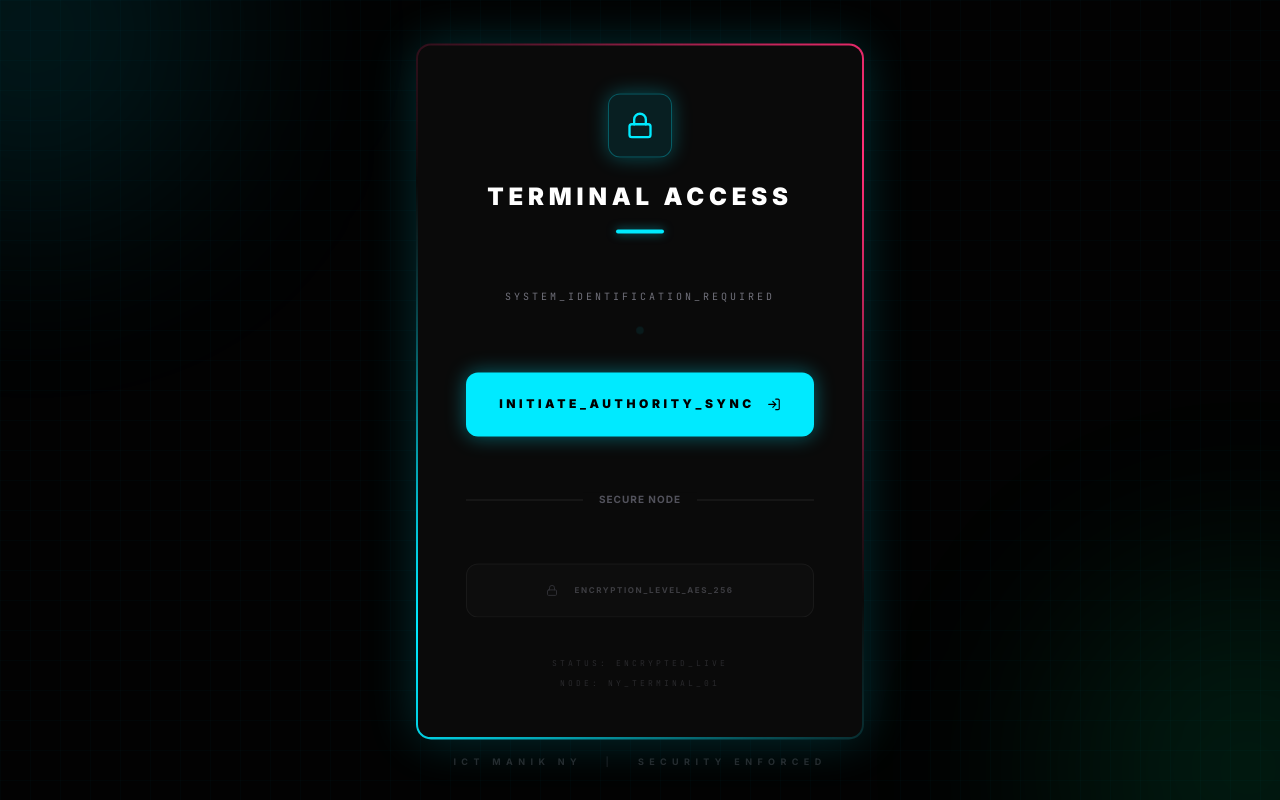
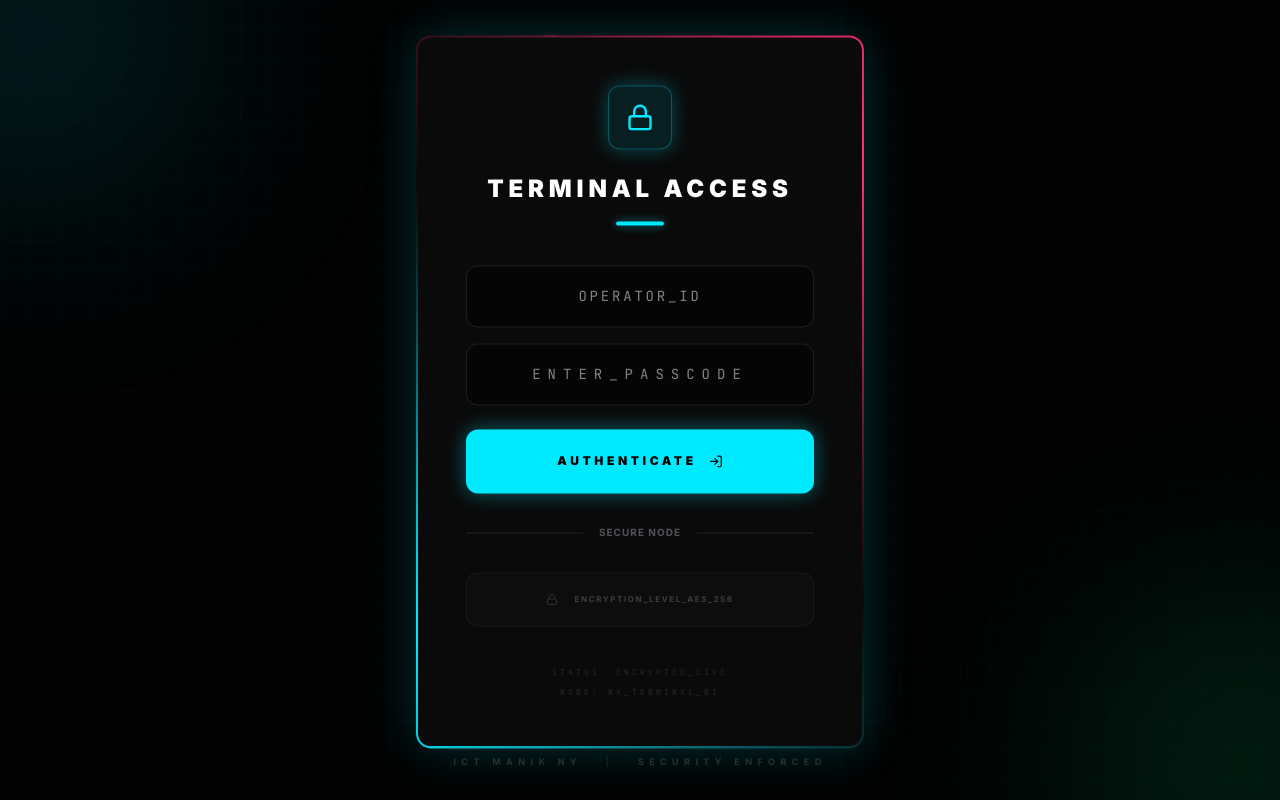
Before and after one commit to maniksheikh367j-alt/ICT-Manik-NY, a React (Vite) app: page /login in a window 1280 px wide. Built offline with nearby package versions, Linux system fonts and the light colour scheme; no server answers; the database is empty.

Commit message:
feat: Implement username/password admin login
Replaces Google OAuth with a direct username and password authentication flow for admin access. This change simplifies the login process for administrators and introduces persistence of the admin session via localStorage.

```diff
--- a/src/components/Login.tsx
+++ b/src/components/Login.tsx
@@ -5,18 +5,24 @@ import { motion } from 'motion/react';
 import { useNavigate } from 'react-router-dom';
 
 export default function Login() {
-  const { login, isAdmin, user } = useAuth();
+  const { login, isAdmin } = useAuth();
   const [loading, setLoading] = useState(false);
+  const [username, setUsername] = useState('');
+  const [password, setPassword] = useState('');
   const [error, setError] = useState('');
   const navigate = useNavigate();
 
-  const handleGoogleLogin = async () => {
+  const handleLogin = async (e: React.FormEvent) => {
+    e.preventDefault();
     setLoading(true);
     setError('');
     try {
-      await login();
+      const success = await login(username, password);
+      if (!success) {
+        setError('Invalid login details');
+      }
     } catch (error: any) {
-      setError(error.message || 'AUTHENTICATION_FAILED');
+      setError('AUTHENTICATION_FAILED');
     } finally {
       setLoading(false);
     }
@@ -58,27 +64,48 @@ export default function Login() {
               <div className="w-12 h-1 bg-brand-neon rounded-full mt-4 shadow-[0_0_10px_rgba(0,234,255,0.5)]" />
             </div>
 
-            <div className="space-y-6">
-              <div className="text-center py-4">
-                <p className="text-[10px] text-zinc-500 font-mono tracking-[0.3em] uppercase">SYSTEM_IDENTIFICATION_REQUIRED</p>
-                <div className="mt-6 flex justify-center">
-                  <div className="w-1 h-1 bg-brand-neon rounded-full animate-ping" />
+            <form onSubmit={handleLogin} className="space-y-6">
+              <div className="space-y-4">
+                <div className="group relative">
+                  <div className="absolute inset-0 bg-brand-neon/5 blur-sm opacity-0 group-focus-within:opacity-100 transition-opacity" />
+                  <input
+                    type="text"
+                    placeholder="OPERATOR_ID"
+                    value={username}
+                    onChange={(e) => setUsername(e.target.value)}
+                    className="w-full bg-[#050505] border border-white/10 rounded-xl px-6 py-5 text-sm font-mono text-white tracking-[0.2em] text-center outline-none focus:border-brand-neon/50 focus:bg-[#080808] transition-all relative z-10"
+                    disabled={loading}
+                    required
+                  />
+                </div>
+                <div className="group relative">
+                  <div className="absolute inset-0 bg-brand-neon/5 blur-sm opacity-0 group-focus-within:opacity-100 transition-opacity" />
+                  <input
+                    type="password"
+                    placeholder="ENTER_PASSCODE"
+                    value={password}
+                    onChange={(e) => setPassword(e.target.value)}
+                    className="w-full bg-[#050505] border border-white/10 rounded-xl px-6 py-5 text-sm font-mono text-white tracking-[0.5em] text-center outline-none focus:border-brand-neon/50 focus:bg-[#080808] transition-all relative z-10"
+                    disabled={loading}
+                    required
+                  />
                 </div>
               </div>
 
               <motion.button
                 whileHover={{ scale: 1.02, boxShadow: '0 0 30px rgba(0, 234, 255, 0.6)' }}
                 whileTap={{ scale: 0.98 }}
-                onClick={handleGoogleLogin}
+                type="submit"
                 disabled={loading}
                 className="w-full bg-brand-neon text-black py-6 rounded-xl font-black uppercase tracking-[0.3em] text-xs shadow-[0_0_20px_rgba(0,234,255,0.4)] transition-all disabled:opacity-50 flex items-center justify-center gap-3"
               >
                 {loading ? (
                   <div className="w-4 h-4 border-2 border-black/20 border-t-black rounded-full animate-spin" />
                 ) : (
-                  <>INITIATE_AUTHORITY_SYNC <LogIn size={14} /></>
+                  <>AUTHENTICATE <LogIn size={14} /></>
                 )}
               </motion.button>
+            </form>
 
               <div className="relative py-8">
                 <div className="absolute inset-0 flex items-center">
@@ -94,13 +121,13 @@ export default function Login() {
                 ENCRYPTION_LEVEL_AES_256
               </div>
 
-              {(error || (user && !isAdmin)) && (
+              {error !== '' && (
                 <motion.div
                   initial={{ opacity: 0, y: 10 }}
                   animate={{ opacity: 1, y: 0 }}
                   className="mt-8 p-4 bg-rose-500/10 border border-rose-500/20 text-rose-500 text-[10px] font-bold uppercase tracking-widest text-center rounded-xl"
                 >
-                  {error || 'LOG_ERROR: IDENTITY NOT AUTHORIZED'}
+                  {error}
                 </motion.div>
               )}
 
@@ -110,8 +137,7 @@ export default function Login() {
               </div>
             </div>
           </div>
-        </div>
-      </motion.div>
+        </motion.div>
 
       {/* Footer Info */}
       <div className="absolute bottom-8 left-0 w-full text-center pointer-events-none">
--- a/src/context/AuthContext.tsx
+++ b/src/context/AuthContext.tsx
@@ -4,47 +4,44 @@ import { onAuthStateChanged, User, signInAnonymously } from 'firebase/auth';
 
 interface AuthContextType {
   isAdmin: boolean;
-  user: User | null;
   loading: boolean;
-  login: () => Promise<void>;
-  logout: () => Promise<void>;
+  login: (username: string, password: string) => Promise<boolean>;
+  logout: () => void;
 }
+
+const ADMIN_USERNAME = 'manik23';
+const ADMIN_PASSWORD = 'Manik@&*35';
 
 const AuthContext = createContext<AuthContextType | undefined>(undefined);
 
 export const AuthProvider: React.FC<{ children: React.ReactNode }> = ({ children }) => {
-  const [user, setUser] = useState<User | null>(null);
+  const [isAdmin, setIsAdmin] = useState(false);
   const [loading, setLoading] = useState(true);
 
   useEffect(() => {
-    const unsubscribe = onAuthStateChanged(auth, (u) => {
-      setUser(u);
-      setLoading(false);
-    });
-    return () => unsubscribe();
+    const saved = localStorage.getItem('admin_session');
+    if (saved === 'active') {
+      setIsAdmin(true);
+    }
+    setLoading(false);
   }, []);
 
-  const isAdmin = user?.email === 'maniksheikh2006@gmail.com' && user?.emailVerified === true;
-
-  const login = async () => {
-    try {
-      await loginWithGoogle();
-    } catch (error: any) {
-      if (error.code === 'auth/popup-closed-by-user') {
-        console.log('Login cancelled by user.');
-        return;
-      }
-      console.error('Error signing in with Google:', error);
-      throw error;
+  const login = async (username: string, password: string): Promise<boolean> => {
+    if (username === ADMIN_USERNAME && password === ADMIN_PASSWORD) {
+      setIsAdmin(true);
+      localStorage.setItem('admin_session', 'active');
+      return true;
     }
+    return false;
   };
 
-  const logout = async () => {
-    await firebaseLogout();
+  const logout = () => {
+    setIsAdmin(false);
+    localStorage.removeItem('admin_session');
   };
 
   return (
-    <AuthContext.Provider value={{ isAdmin, user, loading, login, logout }}>
+    <AuthContext.Provider value={{ isAdmin, loading, login, logout }}>
       {children}
     </AuthContext.Provider>
   );
```
